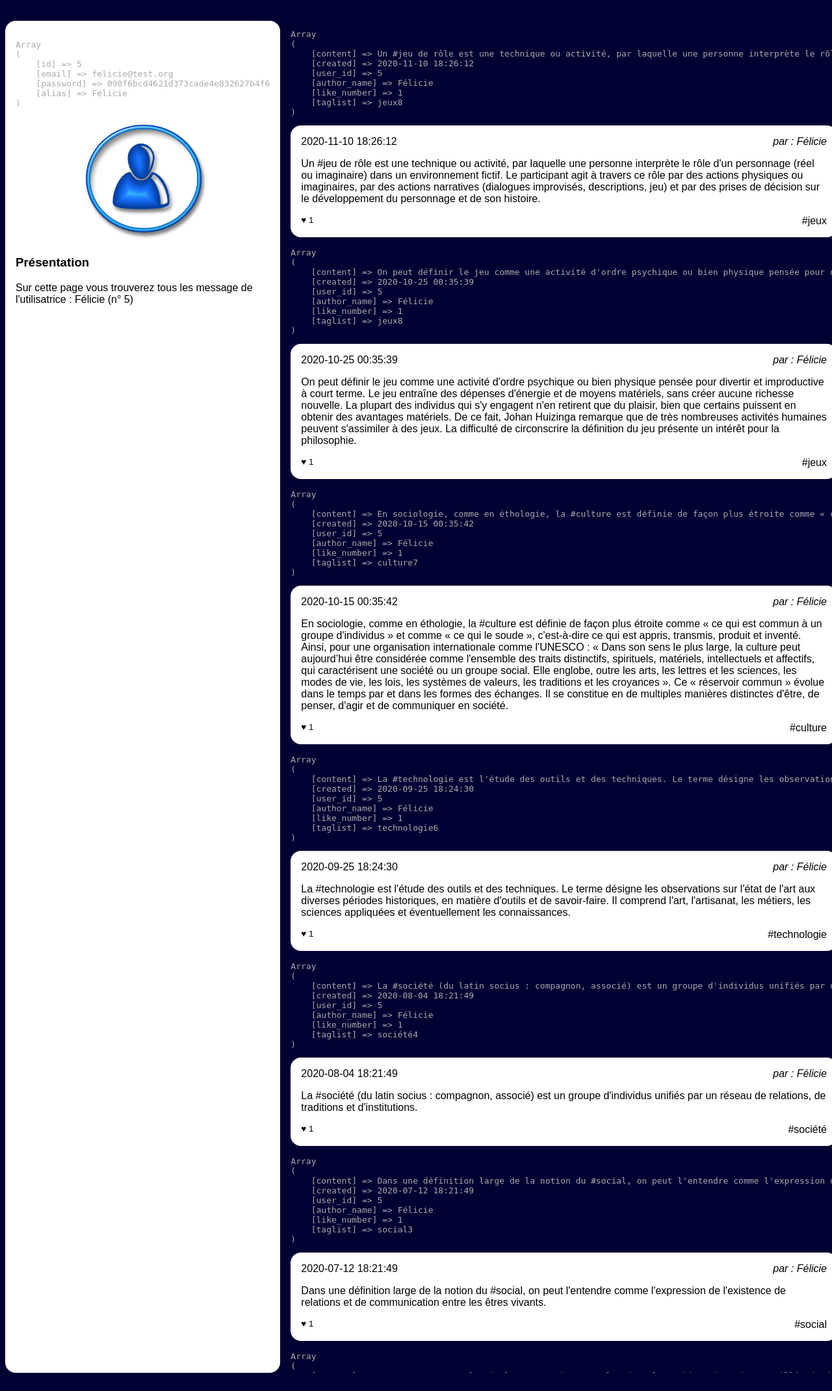
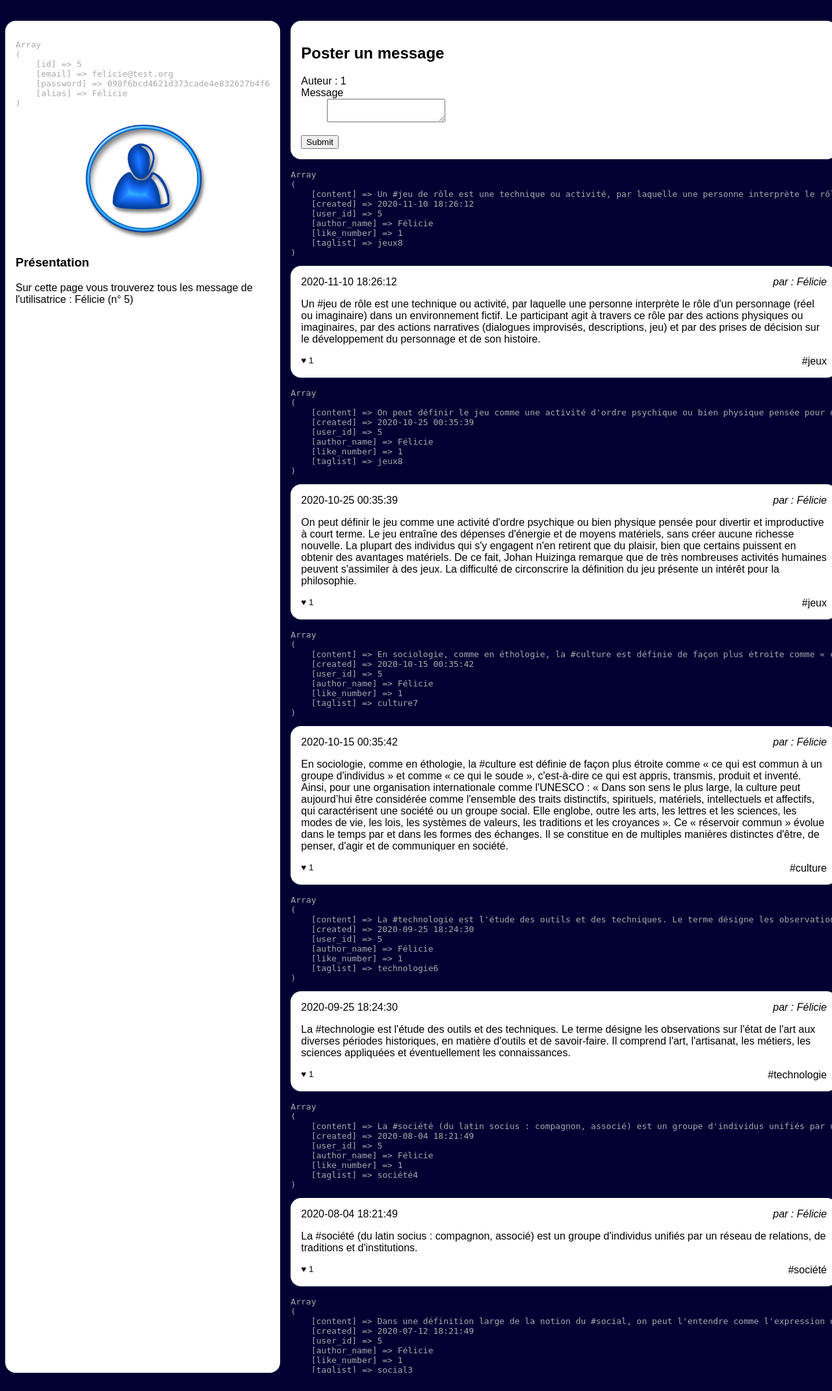
Before and after one commit to adatechschool/reseau-social-php-chloe-sam-zachary, a PHP site: page /wall.php?user_id=5 in a window 1280 px wide. Shown: the part 92-2232 px from the top of the page at 65% size. Run offline with PHP 8.4, Linux system fonts and the light colour scheme; a user stored in the database is signed in; data comes from the database, SQL or seed files in the repository.

Commit message:
ajout de l'interface pour poster un message

```diff
--- a/resoc_n1/wall.php
+++ b/resoc_n1/wall.php
@@ -1,4 +1,5 @@
 <?php
+session_start();
 $pageTitle = 'ReSoC - Mur';
 include 'header.php';
 ?>
@@ -12,6 +13,7 @@ include 'header.php';
              * ... mais en résumé c'est une manière de passer des informations à la page en ajoutant des choses dans l'url
              */
             $userId =intval($_GET['user_id']);
+            $userSessionId = $_SESSION['connected_id']
             ?>
             <?php
             /**
@@ -60,11 +62,23 @@ include 'header.php';
                                     GROUP BY posts.id
                                     ORDER BY posts.created DESC
                                     ";
+                    ?>
 
+                    <form action="wall.php" method="post" >
+                        <article>
+                            <h2>Poster un message</h2>
+                            <dl>
+                                <dt><label for='auteur'>Auteur :</label> <?php echo $userSessionId ?></dt>
+                                <dt><label for='message'>Message</label></dt>
+                                <dd><textarea name='message'></textarea></dd>
+                            </dl>
+                            <input type='submit'>
+                        </article>
+                    </form>
+
+                    <?php
                     include 'printPosts.php';
                     ?>
-
-
             </main>
         </div>
     </body>
```
